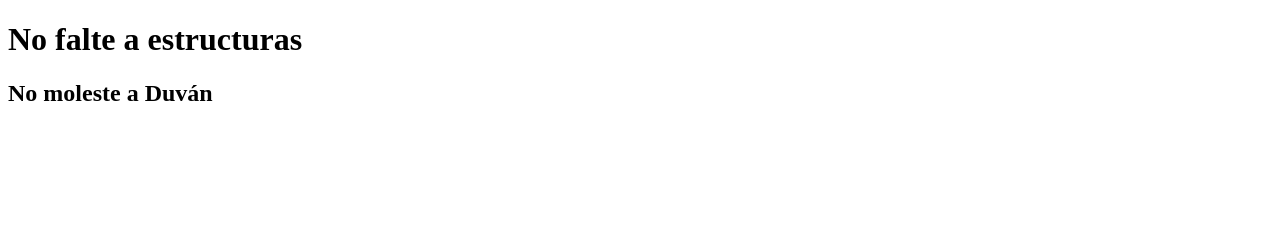
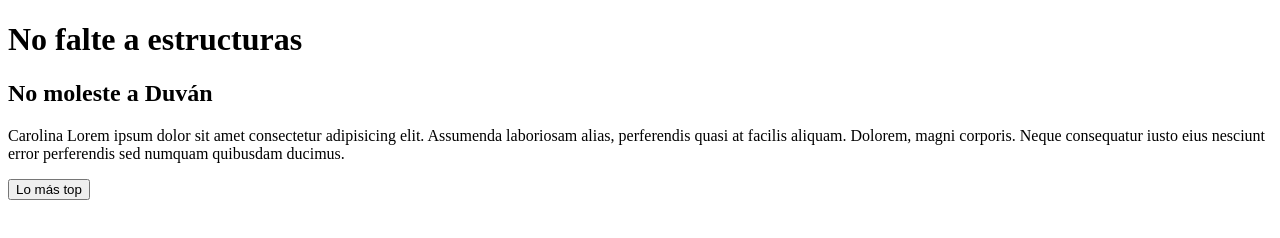
Before and after one commit to sebastianzapatar/mmm, a plain HTML site: page index.html in a window 1280 px wide. Drawn offline with Linux system fonts and the light colour scheme.

Commit message:
Se crea la rama y un mensaje informativo importante

```diff
--- a/index.html
+++ b/index.html
@@ -8,5 +8,7 @@
 <body>
     <h1>No falte a estructuras</h1>
     <h2>No moleste a Duván</h2>
+    <p>Carolina Lorem ipsum dolor sit amet consectetur adipisicing elit. Assumenda laboriosam alias, perferendis quasi at facilis aliquam. Dolorem, magni corporis. Neque consequatur iusto eius nesciunt error perferendis sed numquam quibusdam ducimus.</p>
+    <button>Lo más top</button>
 </body>
 </html>
```
